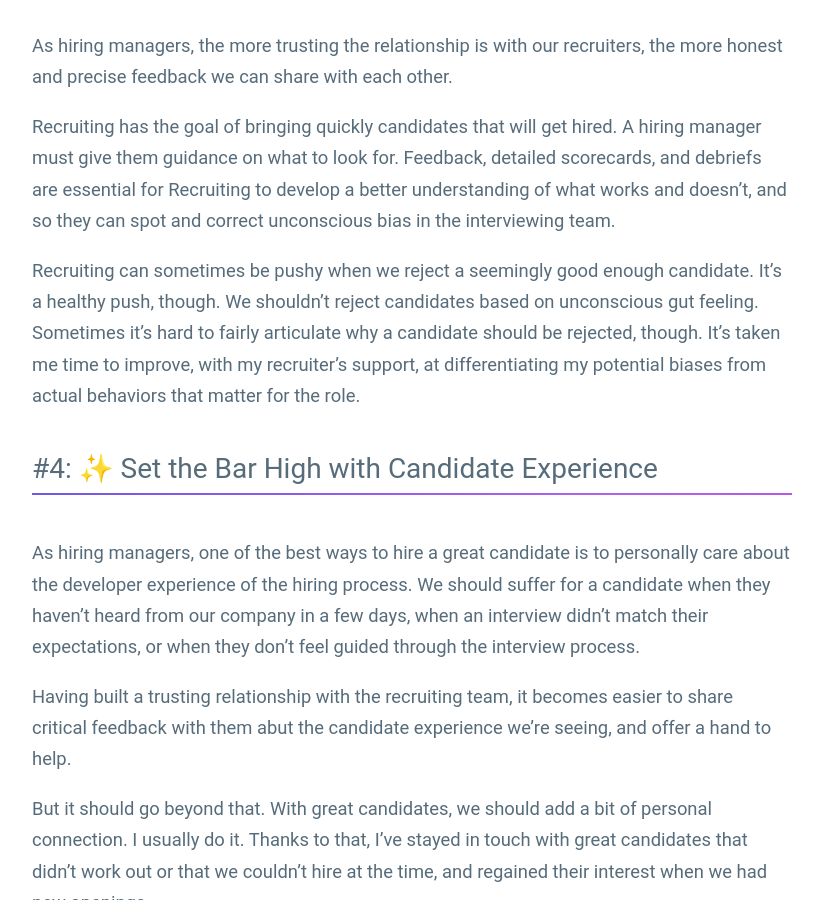
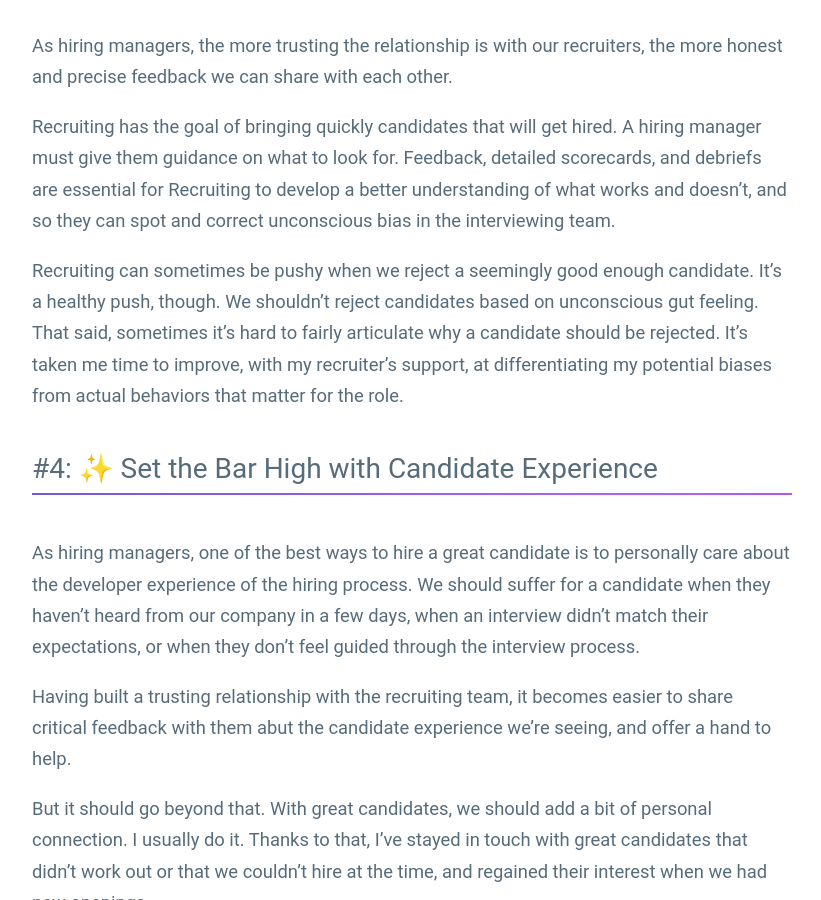
Before and after one commit to guillermodlpa/site, a Jekyll site: the page built from _posts/2022-03-17-hiring-manager-lessons-learned.markdown, in a window 1280 px wide and 900 px high, scrolled down 2670 px. Shown: the whole window, without its empty margins (228-1049 px from the left). Built offline with Jekyll 4.4.1, drawn with Linux system fonts in a browser that asks for light colours.

Commit message:
Updated Hiring Manager Lessons Learned

```diff
--- a/_posts/2022-03-17-hiring-manager-lessons-learned.markdown
+++ b/_posts/2022-03-17-hiring-manager-lessons-learned.markdown
@@ -41,7 +41,7 @@ As hiring managers, the more trusting the relationship is with our recruiters, t
 
 Recruiting has the goal of bringing quickly candidates that will get hired. A hiring manager must give them guidance on what to look for. Feedback, detailed scorecards, and debriefs are essential for Recruiting to develop a better understanding of what works and doesn’t, and so they can spot and correct unconscious bias in the interviewing team.
 
-Recruiting can sometimes be pushy when we reject a seemingly good enough candidate. It’s a healthy push, though. We shouldn’t reject candidates based on unconscious gut feeling. Sometimes it’s hard to fairly articulate why a candidate should be rejected, though. It’s taken me time to improve, with my recruiter’s support, at differentiating my potential biases from actual behaviors that matter for the role.
+Recruiting can sometimes be pushy when we reject a seemingly good enough candidate. It’s a healthy push, though. We shouldn’t reject candidates based on unconscious gut feeling. That said, sometimes it’s hard to fairly articulate why a candidate should be rejected. It’s taken me time to improve, with my recruiter’s support, at differentiating my potential biases from actual behaviors that matter for the role.
 
 ## #4: ✨ Set the Bar High with Candidate Experience
 
```
